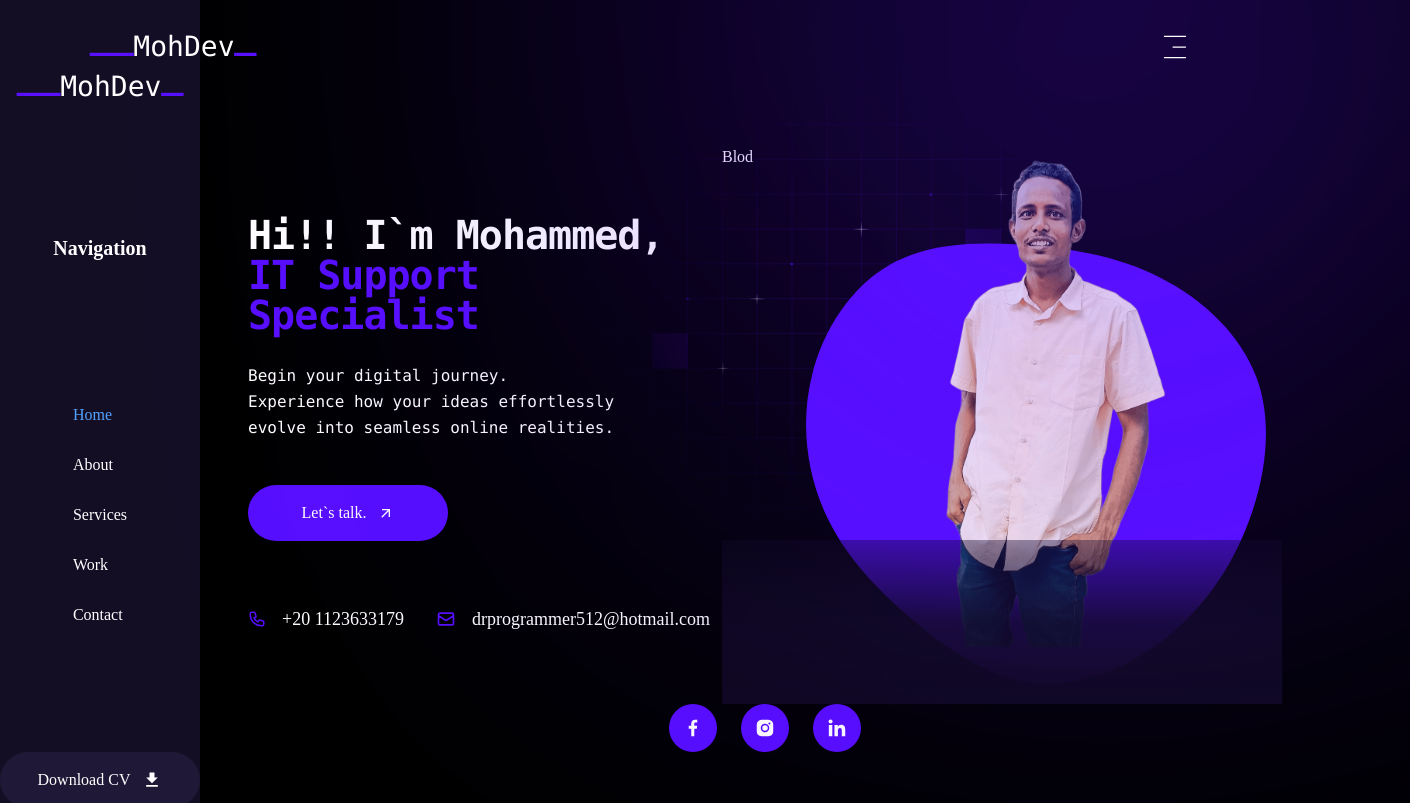
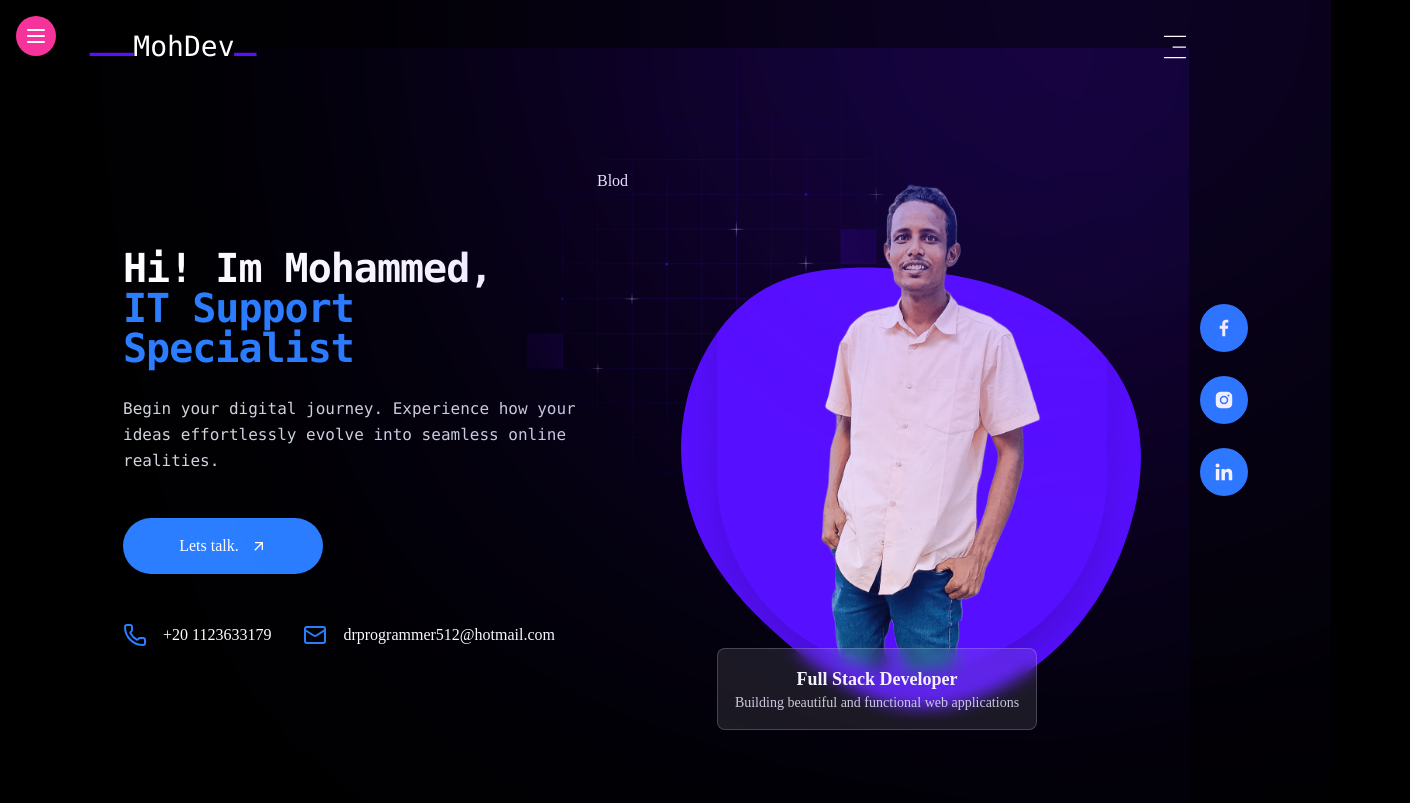
Before and after one commit to mohomer512/mohportfolio, a Next.js app: page /home in a window 1280 px wide. Shown: the top 803 px of the page, 1410 px wide, since content can reach past the window. Built offline with nearby package versions, Linux system fonts and the light colour scheme.

Commit message:
edit about

```diff
--- /dev/null
+++ b/app/ClientLayout.tsx
@@ -0,0 +1,58 @@
+"use client";
+
+import React, { useState } from 'react';
+import MainNav from "@/components/MainNav";
+import Header from "@/components/Header";
+import { Menu, X } from 'lucide-react'; // Import icons for the toggle button
+
+export default function ClientLayout({
+  children,
+}: Readonly<{
+  children: React.ReactNode;
+}>) {
+  const [isSidebarOpen, setIsSidebarOpen] = useState(false);
+
+  const toggleSidebar = () => {
+    setIsSidebarOpen(!isSidebarOpen);
+  };
+
+  return (
+    <div className="flex min-h-screen">
+      {/* Sidebar toggle button for all screen sizes */}
+      <div className="absolute top-4 left-4 z-50">
+        <button
+          onClick={toggleSidebar}
+          className="p-2 text-white bg-pink-500 rounded-full shadow-lg hover:bg-pink-600 transition-colors"
+          aria-label="Toggle navigation"
+        >
+          {isSidebarOpen ? <X size={24} /> : <Menu size={24} />}
+        </button>
+      </div>
+
+      {/* Sidebar component */}
+      <aside
+        className={`fixed top-0 left-0 w-[285px] h-full bg-secondary text-white shadow-2xl z-40
+          transform transition-transform duration-300 ease-in-out
+          ${isSidebarOpen ? 'translate-x-0' : '-translate-x-full'}`}
+      >
+        <MainNav />
+      </aside>
+
+      {/* Overlay for all screen sizes when sidebar is open */}
+      {isSidebarOpen && (
+        <div
+          className="fixed inset-0 bg-black/50 z-30"
+          onClick={toggleSidebar}
+        />
+      )}
+
+      {/* Main content area */}
+      <main className="flex-1 px-4 py-6 max-w-[1130px] mx-auto w-full">
+        <header className="mb-6">
+          <Header />
+        </header>
+        <section>{children}</section>
+      </main>
+    </div>
+  );
+}
--- a/app/home/page.tsx
+++ b/app/home/page.tsx
@@ -7,7 +7,7 @@ import Blod from '@/components/Blod'; // Assuming this path is correct
 import Image from 'next/image';
 import avatarImg from "@/public/assets/avatar.png"; // Assuming this path is correct
 import { MdArrowOutward } from 'react-icons/md';
-import { HiOutlineMail, HiOutlinePhone } from 'react-icons/hi';
+import { Mail, Phone } from 'lucide-react'; // Using lucide-react for consistent icon styling
 import Socials from '@/components/Socials'; // Assuming this path is correct
 import PatternBackground from '@/components/PatternBackground';
 import Gradient from '@/components/Gradient';
@@ -24,114 +24,80 @@ const Home = () => {
           ease: "easeIn"
         },
       }}
-      // Overall section styling:
-      // h-screen: Full viewport height
-      // flex flex-col items-center justify-center: Centers content vertically and horizontally by default (mobile-first)
-      // px-4 sm:px-6 lg:px-8: Responsive horizontal padding
-      className="h-screen flex flex-col items-center justify-center px-4 sm:px-6 lg:px-8 relative" // Added 'relative' here
+      className="h-screen flex items-center justify-center px-4 sm:px-6 lg:px-8 relative overflow-hidden"
     >
+      {/* Background patterns and gradient */}
+      <Gradient />
+      <PatternBackground />
 
-      {/*pattern*/}
-
-              <Gradient />
-              <PatternBackground />
-
-      {/* Main content wrapper:
-          flex-col items-center: Column layout, centered items on small screens
-          xl:flex-row xl:justify-between: Row layout, space-between on extra-large screens
-          w-full max-w-7xl mx-auto: Full width, max-width, and horizontally centered
-      */}
-      <div className="flex flex-col items-center xl:flex-row xl:justify-between w-full max-w-7xl mx-auto">
-
+      {/* Main content wrapper */}
+      <div className="relative z-10 flex flex-col items-center xl:flex-row xl:justify-between w-full max-w-7xl mx-auto py-16 xl:py-0">
 
         {/* Text content area */}
-        <div
-          // Default: Full width, flex column, items centered, text centered
-          // xl: On extra-large screens, fixed width, items start, text left
-          // mb-8: Margin bottom on small screens
-          className="w-full xl:w-[550px] flex flex-col items-center text-center xl:items-start xl:text-left mb-8 xl:mb-0"
-        >
-          <h1 className="font-mono h1 flex-1 mb-[28px]">
-            Hi!! I`m Mohammed, <br />
+        <div className="w-full xl:w-[550px] flex flex-col items-center text-center xl:items-start xl:text-left mb-8 xl:mb-0">
+          <h1 className="font-mono h1 flex-1 mb-[28px] text-white">
+            Hi! Im Mohammed, <br />
             <TypeAnimation
               sequence={["Web Developer", 2000, "IT Support Specialist", 2000]}
               wrapper="span"
               speed={40}
-              className="text-accent"
+              className="text-blue-500"
               repeat={Infinity}
               cursor={false}
             />
           </h1>
-          <p className="font-mono max-w-[500px] mb-[44px] px-4 sm:px-0"> {/* Adjusted padding for smaller screens */}
-            Begin your digital journey.<br />
-            Experience how your ideas effortlessly<br />
+          <p className="font-mono max-w-[500px] mb-[44px] px-4 sm:px-0 text-gray-300">
+            Begin your digital journey.
+            Experience how your ideas effortlessly
             evolve into seamless online realities.
           </p>
 
-          <button className="btn btn-lg btn-accent mb-16">
+          <button className="btn btn-lg bg-blue-500 text-white rounded-lg px-6 py-3 hover:bg-blue-600 transition-colors">
             <div className="flex items-center gap-3">
-              <span>Let`s talk.</span>
+              <span>Lets talk.</span>
               <MdArrowOutward />
             </div>
           </button>
 
-          {/* Contact information */}
-          <div className="flex flex-col items-center xl:flex-row xl:items-center gap-4 xl:gap-8 mb-12
-          xl:mb-0
-
-          ">
-            <div className="flex items-center gap-4 text-lg">
-              <span className="text-accent">
-                <HiOutlinePhone />
+          {/* Contact information - Icons fixed to use lucide-react */}
+          <div className="flex flex-col items-center xl:flex-row xl:items-center gap-4 xl:gap-8 mt-12">
+            <div className="flex items-center gap-4 text-white">
+              <span className="text-blue-500">
+                <Phone size={24} />
               </span>
               <span>+20 1123633179</span>
             </div>
-
-            <div className="flex items-center gap-4 text-lg">
-              <span className="text-accent">
-                <HiOutlineMail className="text-xl" />
+            <div className="flex items-center gap-4 text-white">
+              <span className="text-blue-500">
+                <Mail size={24} />
               </span>
               <span>drprogrammer512@hotmail.com</span>
             </div>
           </div>
-          {/* Socials component for mobile/tablet if desired, but moved the main one */}
-          {/* If you want Socials on mobile, add it here with different styling */}
         </div>
 
         {/* Image and Blob section */}
-        {/* hidden xl:block: Only visible on extra-large screens and above */}
-        {/* flex-1: Takes available space */}
-        {/* relative z-20: Positions it for its children and sets z-index */}
         <div className="hidden xl:block flex-1 relative z-20">
-          {/* Blod component container */}
           <Blod containerStyles="w-[560px] h-[560px]" />
-          {/* Avatar image */}
           <Image
             src={avatarImg}
-            alt="Avatar"
+            alt="Mohammed Omer"
             width={390}
             height={540}
             quality={100}
-            // Absolute positioning relative to its parent div (.hidden.xl:block)
-            className="absolute -top-16 left-[120px] "
+            className="absolute -top-16 left-[120px] rounded-full shadow-2xl"
           />
-          {/* Gradient overlay for the image */}
-          <div className="w-full h-[164px] absolute bottom-0 left-0 right-0 bg-gradient-to-t from-primary via-primary/90 to-primary/40"></div>
+           <div className="absolute top-[480px] left-[50%] transform -translate-x-1/2 text-center w-full bg-white/10 rounded-lg p-4 max-w-xs backdrop-blur-sm shadow-md border border-white/20">
+            <h3 className="text-lg font-bold text-white">Full Stack Developer</h3>
+            <p className="text-sm text-gray-300">Building beautiful and functional web applications</p>
+          </div>
         </div>
-
       </div>
 
-
-      {/* Socials component positioned absolutely to the right of the screen on larger viewports */}
+      {/* Socials component - Simplified styling */}
       <Socials
-        containerStyles=" flex 2xl:flex-col gap-6  2xl:flex 2xl:absolute
-        2xl:flex 2xl:absolute 2xl:top-1/2 2xl:right-2 2xl:-translate-x-1/2 2xl:-translate-y-1/2
-        "
-
-        iconStyles="
-        bg-accent text-white hover:bg-accent-hover transition w-[48px] h-[48px] text-[22px]
-        flex items-center justify-center rounded-full cursor-pointer
-        "
+        containerStyles="fixed bottom-6 xl:bottom-auto xl:top-1/2 xl:-translate-y-1/2 xl:right-8 flex flex-row xl:flex-col gap-6"
+        iconStyles="bg-blue-500 text-white hover:bg-blue-600 transition w-[48px] h-[48px] text-[22px] flex items-center justify-center rounded-full cursor-pointer"
       />
     </motion.section>
   );
--- a/app/layout.tsx
+++ b/app/layout.tsx
@@ -1,11 +1,10 @@
 import type { Metadata } from "next";
 import { Geist, Geist_Mono } from "next/font/google";
 import "./globals.css";
-import MainNav from "@/components/MainNav";
+import Gradient from "@/components/Gradient";
+import RectangleTransition from "@/components/RectangleTransition";
 import PageTransition from "@/components/PageTransition";
-import RectangleTransition from "@/components/RectangleTransition";
-import Gradient from "@/components/Gradient";
-import Header from "@/components/Header";
+import ClientLayout from "./ClientLayout"; // Importing the new client component
 
 const geistSans = Geist({
   variable: "--font-geist-sans",
@@ -32,30 +31,11 @@ export default function RootLayout({
       <body
         className={`${geistSans.variable} ${geistMono.variable} antialiased bg-background text-foreground`}
       >
-
-      <Gradient/>
+        <Gradient/>
         <RectangleTransition />
-
-        <PageTransition >
-
-                <div className="flex min-h-screen">
-          {/* Sidebar visible on large screens (≥1024px) */}
-          <aside className="hidden lg:flex w-[285px] bg-secondary text-white">
-            <MainNav />
-          </aside>
-
-          {/* Main content area */}
-          <main className="flex-1 px-4 py-6 max-w-[1130px] mx-auto w-full">
-            <header className="mb-6">
-              <Header />
-              </header>
-            <section>{children}</section>
-          </main>
-        </div>
-
-
+        <PageTransition>
+          <ClientLayout>{children}</ClientLayout>
         </PageTransition>
-
       </body>
     </html>
   );
--- a/components/Skills.tsx
+++ b/components/Skills.tsx
@@ -44,7 +44,7 @@ const Skills: React.FC = () => {
       <h3 className="text-2xl font-bold mb-8 text-white">
         My <span className="text-pink-500">Skills</span>
       </h3>
-      <div className="grid grid-cols-2 sm:grid-cols-3 lg:grid-cols-4 xl:grid-cols-5 gap-6">
+      <div className="grid grid-cols-2 gap-6">
         {skillsData.map((skill, index) => (
           <div
             key={index}
```
Also changed, not shown: app/about/page.tsx (+27 -36 lines), components/Info.tsx (+5 -10 lines), components/Testmonial.tsx (+12 -17 lines).
